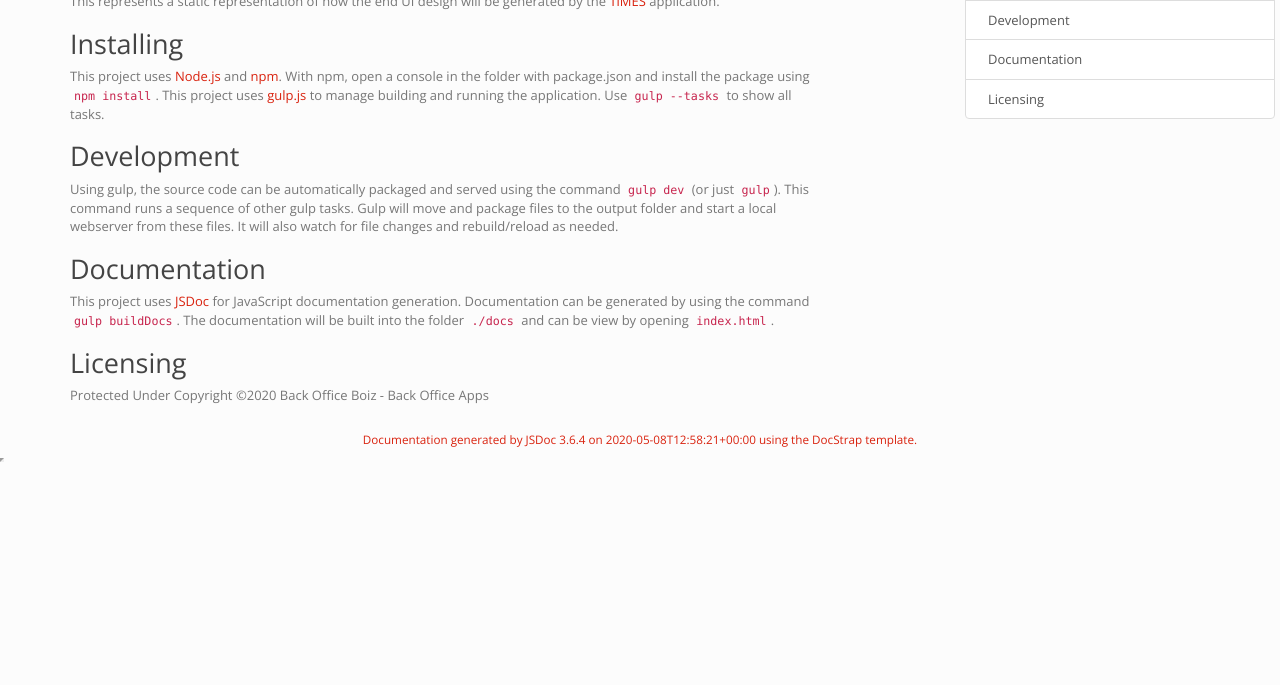
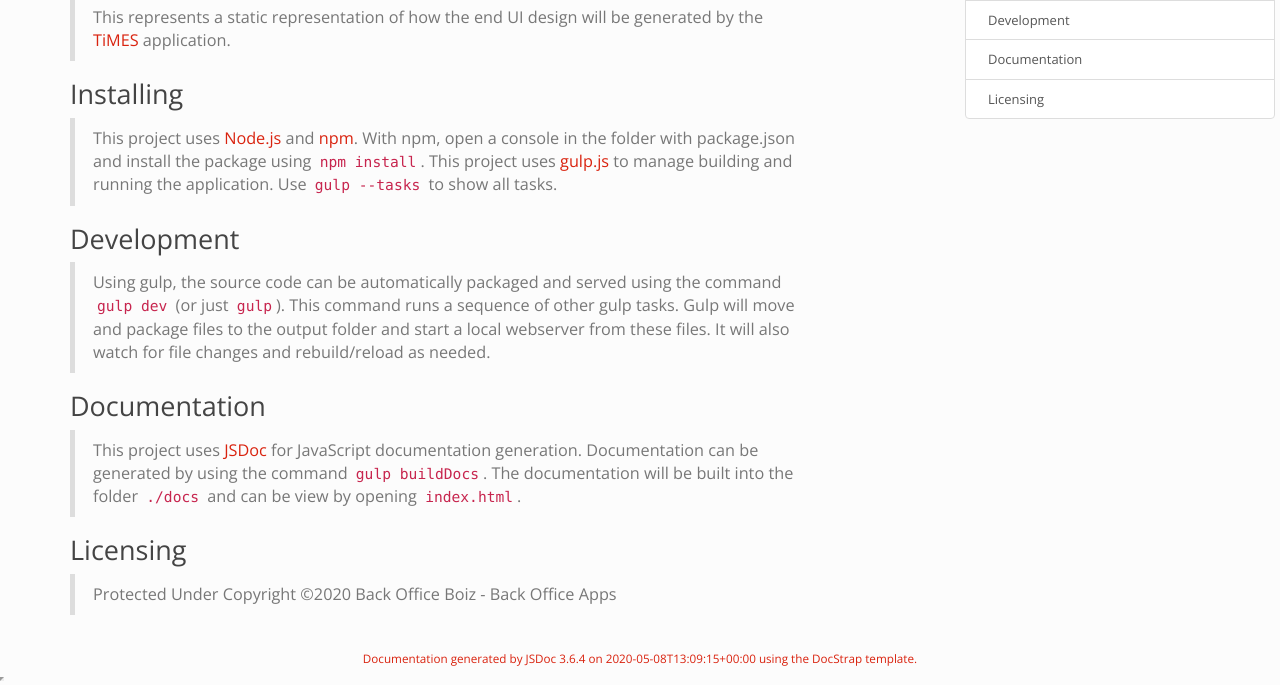
Before and after one commit to UNO-CSCI4970-SP20-BOB/TiMES-UI, a plain HTML site: page @backofficeapps/times-ui/1.0.0-alpha/index.html in a window 1280 px wide. Shown: the part 186-871 px from the top of the page. Before the commit the page ends 800 px from the top, so only its background shows below. Drawn offline with nearby package versions, Linux system fonts and the light colour scheme.

Commit message:
Deploy UNO-CSCI4970-SP20-BOB/TiMES-UI to github.com/UNO-CSCI4970-SP20-BOB/TiMES-UI.git:gh-pages

```diff
--- a/@backofficeapps/times-ui/1.0.0-alpha/index.html
+++ b/@backofficeapps/times-ui/1.0.0-alpha/index.html
@@ -96,16 +96,26 @@
 
     <section class="readme-section">
         <article><h1>TiMES UI</h1>
+<blockquote>
 <p>UI Design for TiMES application</p>
 <p>This represents a static representation of how the end UI design will be generated by the <a href="https://github.com/UNO-CSCI4970-SP20-BOB/TiMES" title="TiMES Repository">TiMES</a> application.</p>
+</blockquote>
 <h2>Installing</h2>
+<blockquote>
 <p>This project uses <a href="https://nodejs.org/" title="Node.js's Website">Node.js</a> and <a href="https://www.npmjs.com/" title="npm's Website">npm</a>. With npm, open a console in the folder with package.json and install the package using <code>npm install</code>. This project uses <a href="https://gulpjs.com/" title="gulp.js's Website">gulp.js</a> to manage building and running the application. Use <code>gulp --tasks</code> to show all tasks.</p>
+</blockquote>
 <h2>Development</h2>
+<blockquote>
 <p>Using gulp, the source code can be automatically packaged and served using the command <code>gulp dev</code> (or just <code>gulp</code>). This command runs a sequence of other gulp tasks. Gulp will move and package files to the output folder and start a local webserver from these files. It will also watch for file changes and rebuild/reload as needed.</p>
+</blockquote>
 <h2>Documentation</h2>
+<blockquote>
 <p>This project uses <a href="https://jsdoc.app/" title="JSDoc's Website">JSDoc</a> for JavaScript documentation generation. Documentation can be generated by using the command <code>gulp buildDocs</code>. The documentation will be built into the folder <code>./docs</code> and can be view by opening <code>index.html</code>.</p>
+</blockquote>
 <h2>Licensing</h2>
-<p>Protected Under Copyright ©2020 Back Office Boiz - Back Office Apps</p></article>
+<blockquote>
+<p>Protected Under Copyright ©2020 Back Office Boiz - Back Office Apps</p>
+</blockquote></article>
     </section>
 
 
@@ -151,7 +161,7 @@
 <span class="jsdoc-message">
 	Documentation generated by <a href="https://github.com/jsdoc3/jsdoc">JSDoc 3.6.4</a>
 
-		on 2020-05-08T12:58:21+00:00
+		on 2020-05-08T13:09:15+00:00
 
 	using the <a href="https://github.com/docstrap/docstrap">DocStrap template</a>.
 </span>
```
Also changed, not shown: @backofficeapps/times-ui/1.0.0-alpha/EventsAdminPage.html (+1 -1 lines), @backofficeapps/times-ui/1.0.0-alpha/EventsPage.html (+1 -1 lines), @backofficeapps/times-ui/1.0.0-alpha/classes.list.html (+1 -1 lines), @backofficeapps/times-ui/1.0.0-alpha/global.html (+1 -1 lines), @backofficeapps/times-ui/1.0.0-alpha/quicksearch.html (+1 -1 lines).
